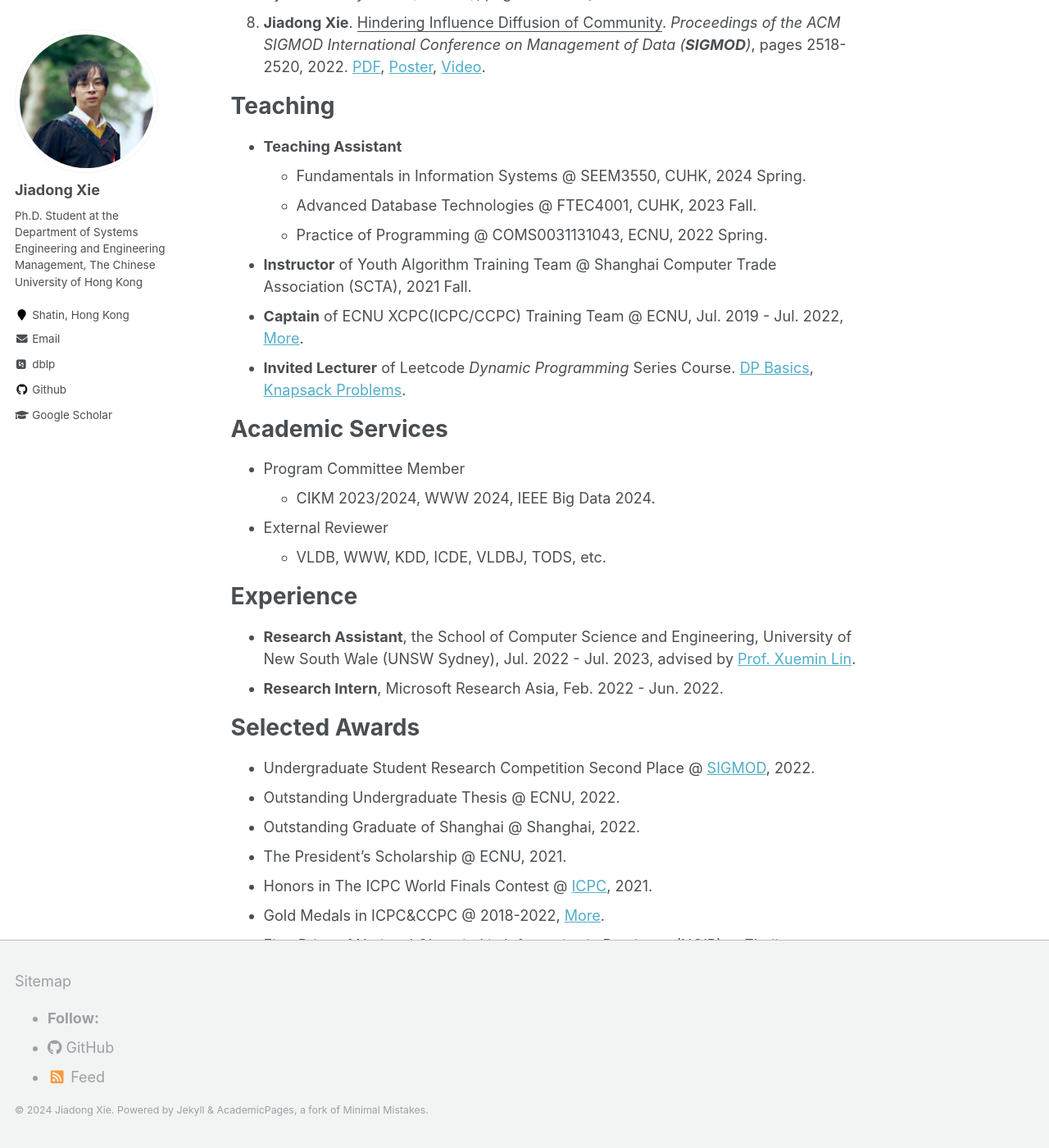
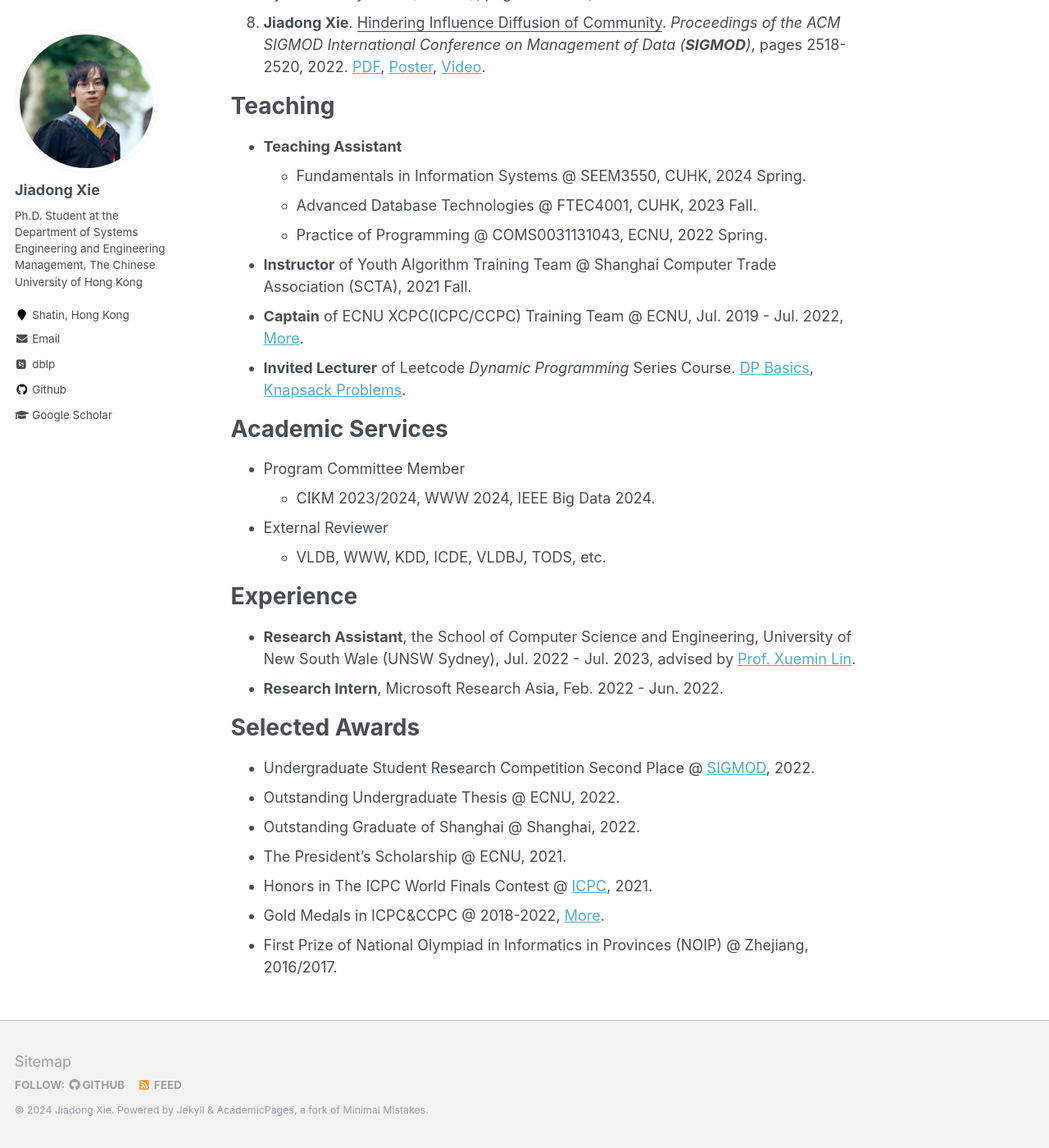
Before and after one commit to Xiejiadong/Xiejiadong.github.io, a Jekyll site: the page built from _pages/about.md, in a window 1280 px wide and 1400 px high, scrolled down 1193 px. Shown: the whole window at 82% size. Built offline with Jekyll 4.4.1, drawn with Linux system fonts in a browser that asks for light colours; some web fonts are replaced; formulas are drawn with MathJax 3.

Commit message:
Revert "Update _footer.scss"
This reverts commit 4444c401120ec6fa99420c4ed494502eac366480.

```diff
--- a/_sass/_footer.scss
+++ b/_sass/_footer.scss
@@ -58,35 +58,35 @@
   font-size: $type-size-7;
 }
 
-// .page__footer-follow {
-//   ul {
-//     margin: 0;
-//     padding: 0;
-//     list-style-type: none;
-//   }
+.page__footer-follow {
+  ul {
+    margin: 0;
+    padding: 0;
+    list-style-type: none;
+  }
 
-//   li {
-//     display: inline-block;
-//     padding-top: 5px;
-//     padding-bottom: 5px;
-//     font-family: $sans-serif-narrow;
-//     font-size: $type-size-6;
-//     text-transform: uppercase;
-//   }
+  li {
+    display: inline-block;
+    padding-top: 5px;
+    padding-bottom: 5px;
+    font-family: $sans-serif-narrow;
+    font-size: $type-size-6;
+    text-transform: uppercase;
+  }
 
-//   li + li:before {
-//     content: "";
-//     padding-right: 5px;
-//   }
+  li + li:before {
+    content: "";
+    padding-right: 5px;
+  }
 
-//   a {
-//     padding-right: 10px;
-//     font-weight: bold;
-//   }
+  a {
+    padding-right: 10px;
+    font-weight: bold;
+  }
 
-//   .social-icons {
-//     a {
-//       white-space: nowrap;
-//     }
-//   }
-// }
+  .social-icons {
+    a {
+      white-space: nowrap;
+    }
+  }
+}
```
